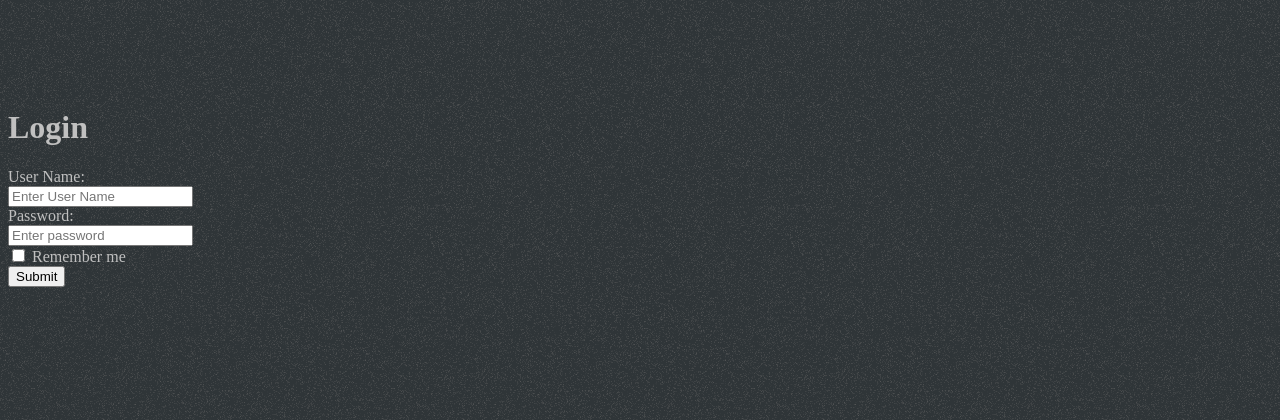
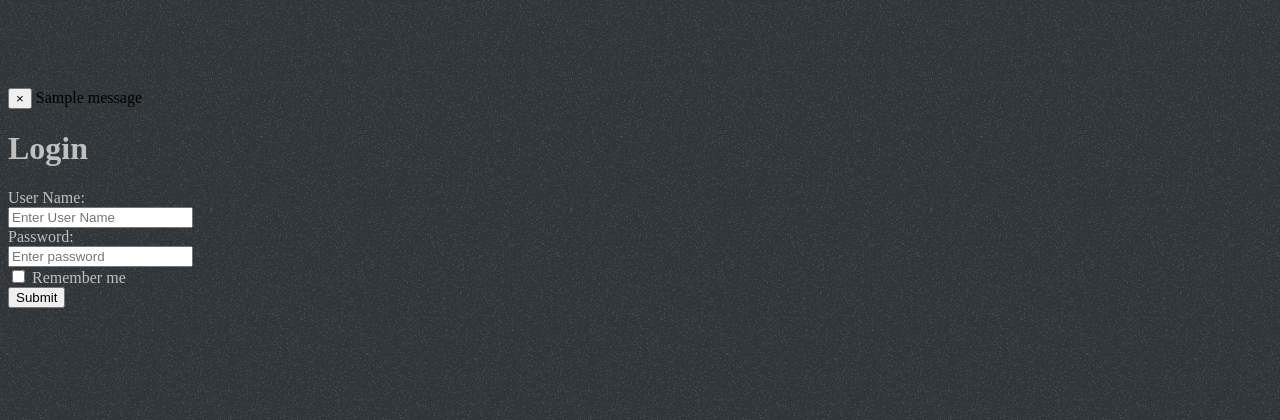
Before and after one commit to sebinsequira/dreadger_mycode, a Flask app: template templates/login.html in a window 1280 px wide. Shown: the part 112-532 px from the top of the page. Run offline with Flask 2, Linux system fonts and the light colour scheme; the template is opened without the code that fills it, so the values that code supplies are empty; one stand-in notice (Sample message) is shown; some libraries are stand-ins or nearby versions.

Commit message:
Flash messages

```diff
--- a/templates/login.html
+++ b/templates/login.html
@@ -13,9 +13,19 @@
   {% else %}
 
     <br/>
+
+    {% for message in get_flashed_messages() %}
+      <div class="alert alert-info">
+          <button type="button" class="close" data-dismiss="alert">&times;</button>
+          {{ message }}
+      </div>
+    {% endfor %}
+
     <div class="page-header">
         <h1 style="color:silver;">Login</h1>
     </div>
+
+
 
     <div class="container">
       <form class="form-horizontal" role="form">
```
